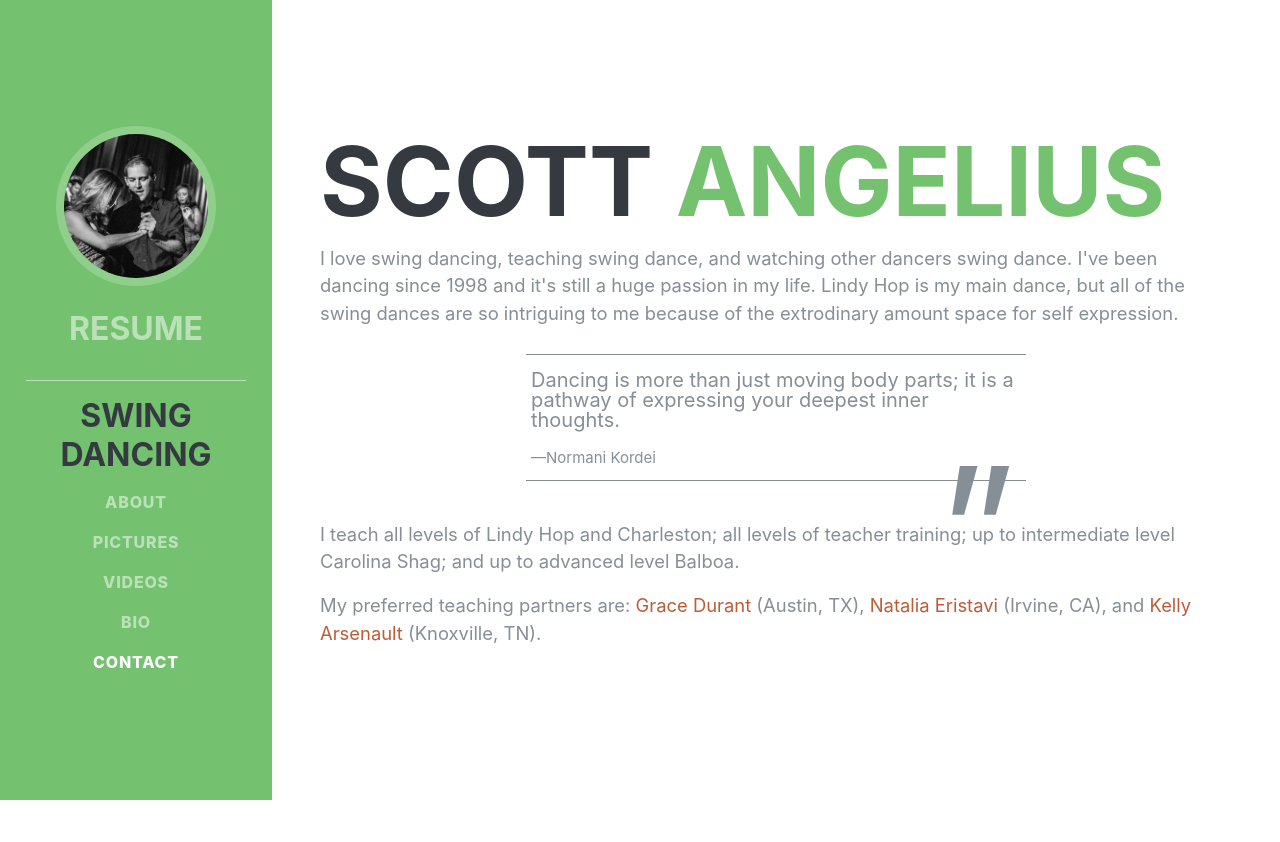
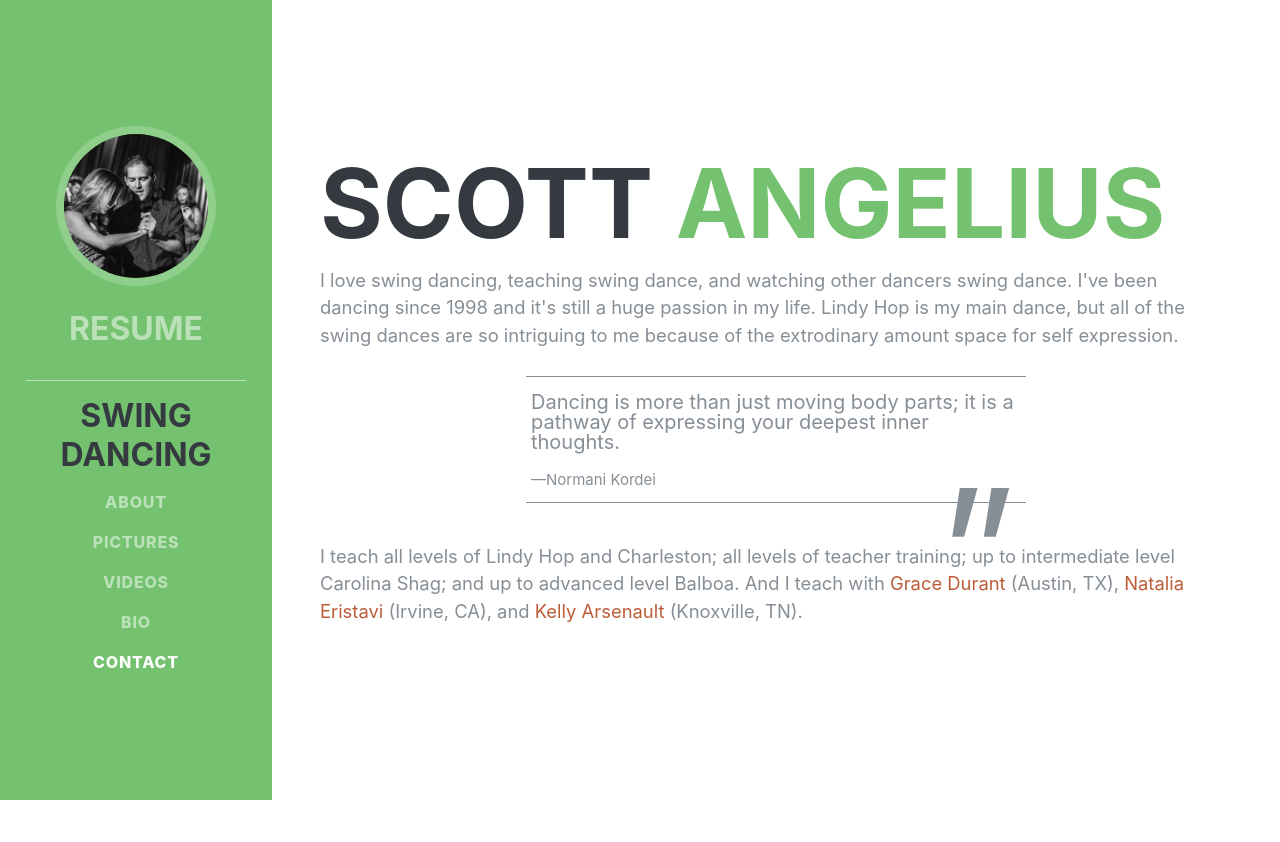
Before and after one commit to sangelius/personal-website, a Django app: a page that uses templates/mainsite/swing_dance.html in a window 1280 px wide. Shown: the top 842 px of the page. Run offline with Django 3.2, Linux system fonts and the light colour scheme; parts of the project's set-up code (start-up, migrations or seed data) failed here and were passed over; some libraries are stand-ins or nearby versions; some web fonts are replaced.

Commit message:
tweak text

```diff
--- a/templates/mainsite/swing_dance.html
+++ b/templates/mainsite/swing_dance.html
@@ -68,13 +68,10 @@
             </div>
             <p class="lead mb-3">
                 I teach all levels of Lindy Hop and Charleston; all levels of teacher training; up to intermediate level Carolina
-                Shag; and up to advanced level Balboa.
-            </p>
-            <p class="lead mb-3">
-                My preferred teaching partners are: <a href="https://www.facebook.com/grace.a.durant" target="_blank">Grace Durant</a>
-                (Austin, TX), <a href="https://www.facebook.com/natalia.eristavi" target="_blank">Natalia Eristavi</a>
-                (Irvine, CA), and <a href="https://www.facebook.com/kelly.arsenault.7524" target="_blank">Kelly Arsenault</a>
-                (Knoxville, TN).
+                Shag; and up to advanced level Balboa. And I teach with
+                <a href="https://www.facebook.com/grace.a.durant" target="_blank">Grace Durant</a> (Austin, TX),
+                <a href="https://www.facebook.com/natalia.eristavi" target="_blank">Natalia Eristavi</a> (Irvine, CA), and
+                <a href="https://www.facebook.com/kelly.arsenault.7524" target="_blank">Kelly Arsenault</a> (Knoxville, TN).
             </p>
         </div>
     </section>
```
